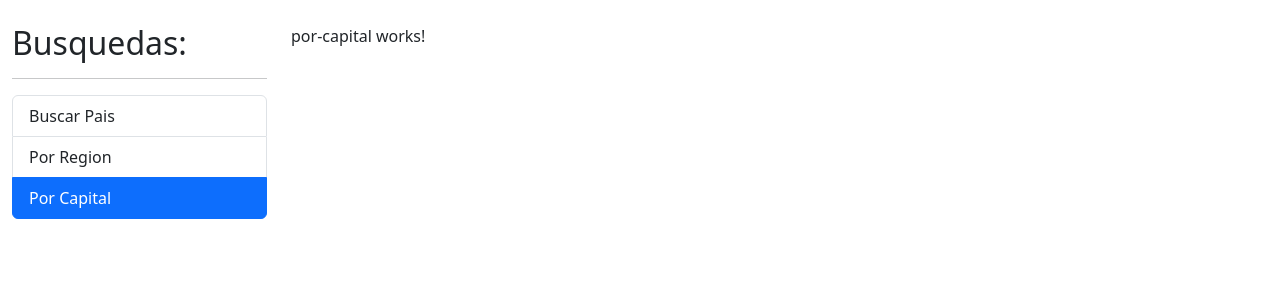
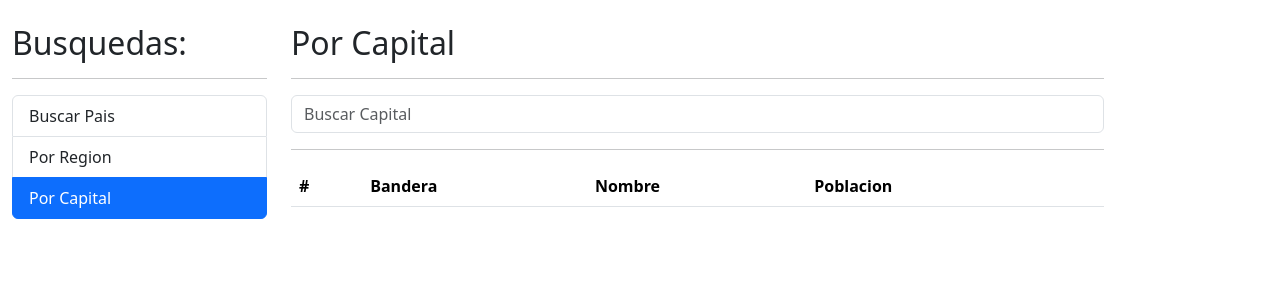
Before and after one commit to titicuevas/03-paisesApp, an Angular app: page /capital in a window 1280 px wide. Shown: the top 300 px of the page. Built offline with nearby package versions, Linux system fonts and the light colour scheme.

Commit message:
Busqueda por capital

```diff
--- a/src/app/pais/components/pais-input/pais-input.component.html
+++ b/src/app/pais/components/pais-input/pais-input.component.html
@@ -4,7 +4,7 @@
     name="termino"
     class="form-control"
     [(ngModel)]="termino"
-    (input)="teclaPresionada( )"
-    placeholder="Buscar pais"
+    (input)="teclaPresionada()"
+    [placeholder]="placeholder"
   />
 </form>
--- a/src/app/pais/components/pais-input/pais-input.component.ts
+++ b/src/app/pais/components/pais-input/pais-input.component.ts
@@ -1,4 +1,4 @@
-import { Component, EventEmitter, OnInit, Output } from '@angular/core';
+import { Component, EventEmitter, Input, OnInit, Output } from '@angular/core';
 import { Subject, debounce, debounceTime } from 'rxjs';
 
 @Component({
@@ -10,6 +10,8 @@
   @Output() onEnter: EventEmitter<string> = new EventEmitter();
 
   @Output() onDebounce: EventEmitter<string> = new EventEmitter();
+
+  @Input() placeholder: string= '';
 
   dbouncer: Subject<string> = new Subject();
 
--- a/src/app/pais/components/pais-tabla/pais-tabla.component.html
+++ b/src/app/pais/components/pais-tabla/pais-tabla.component.html
@@ -14,7 +14,7 @@
       <td>{{i+1}}</td>
       <td>
         <img class="small-flag" [src]="pais.flag"></td>
-      <td>{{pais.name}}</td>
+      <td> {{pais.capital }}, {{pais.name}}</td>
       <td>{{pais.population | number}}</td>
 
       <td><a [routerLink]="['/pais',pais.cioc]">Ver</a>
--- a/src/app/pais/pages/por-capital/por-capital.component.html
+++ b/src/app/pais/pages/por-capital/por-capital.component.html
@@ -1 +1,21 @@
-<p>por-capital works!</p>
+<h2>Por Capital</h2>
+<hr />
+
+<div class="row">
+  <div class="col">
+    <app-pais-input (onEnter)="buscar($event)" placeholder="Buscar Capital">
+    </app-pais-input>
+  </div>
+</div>
+
+<hr />
+
+<div *ngIf="hayError" class="alert alert-danger">
+  No se encontro ningun pais con el nombre {{ termino }}
+</div>
+
+<div *ngIf="!hayError" class="row">
+  <div class="col">
+    <app-pais-tabla [paises]="paises"></app-pais-tabla>
+  </div>
+</div>
--- a/src/app/pais/pages/por-capital/por-capital.component.ts
+++ b/src/app/pais/pages/por-capital/por-capital.component.ts
@@ -1,12 +1,31 @@
 import { Component } from '@angular/core';
+import { Country } from '../../interfaces/pais.interface';
+import { PaisService } from '../../services/pais.service';
 
 @Component({
   selector: 'app-por-capital',
   templateUrl: './por-capital.component.html',
-  styles: []
+  styles: [],
 })
 export class PorCapitalComponent {
+  termino: string = '';
+  hayError: boolean = false;
+  paises: Country[] = [];
 
+  constructor(private paisService: PaisService) {}
 
+  buscar(termino: string) {
+    this.hayError = false;
+    this.termino = termino;
 
+    this.paisService.buscarCapital(termino).subscribe(
+      (paises) => {
+        this.paises = paises;
+      },
+      (err) => {
+        this.hayError = true;
+        this.paises = [];
+      }
+    );
+  }
 }
--- a/src/app/pais/pages/por-pais/por-pais.component.html
+++ b/src/app/pais/pages/por-pais/por-pais.component.html
@@ -4,7 +4,7 @@
 <div class="row">
   <div class="col">
     <app-pais-input (onEnter)="buscar( $event )"
-    (onDebounce)="sugerencias( $event )">
+    placeholder="Buscar Pais">
 
 
 
--- a/src/app/pais/services/pais.service.ts
+++ b/src/app/pais/services/pais.service.ts
@@ -16,4 +16,12 @@
 
     return this.http.get<Country[]>( url );
   }
+
+
+  buscarCapital ( termino:string ):Observable<Country[]>{
+    const url= `${this.apiUrl}/capital/${termino}`;
+
+    return this.http.get<Country[]>( url );
+  }
+
 }
```
Also changed, not shown: src/app/pais/pages/por-capital/por-capital.component.css (deleted).
